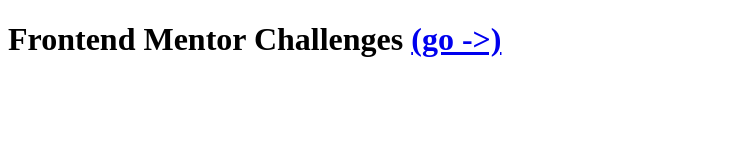
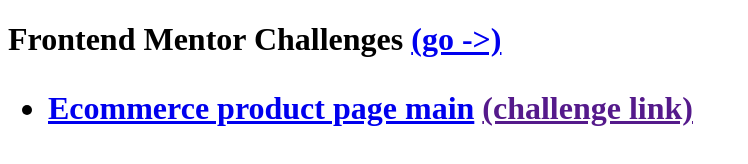
Before and after one commit to yanmoenaing118/frontend-mentor-challenges, a website: page index.html in a window 1280 px wide. Shown: the whole page, without its empty margins (0-748 px from the left). Drawn offline with Linux system fonts and the light colour scheme.

Commit message:
add ecommerce page

```diff
--- a/index.html
+++ b/index.html
@@ -10,6 +10,17 @@
     <h1>
       Frontend Mentor Challenges
       <a href="https://www.frontendmentor.io/challenges">(go ->)</a>
+
+      <ul>
+        <li>
+          <div>
+            <a href="./ecommerce-product-page-main/index.html"
+              >Ecommerce product page main</a
+            >
+            <a href="">(challenge link)</a>
+          </div>
+        </li>
+      </ul>
     </h1>
   </body>
 </html>
```
